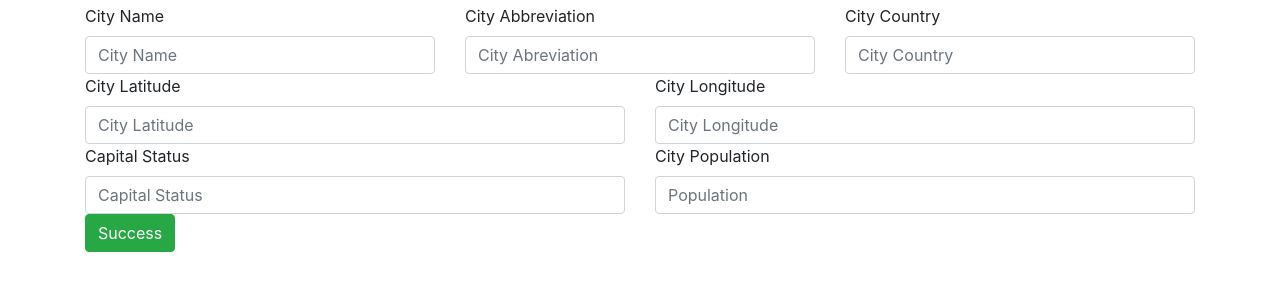
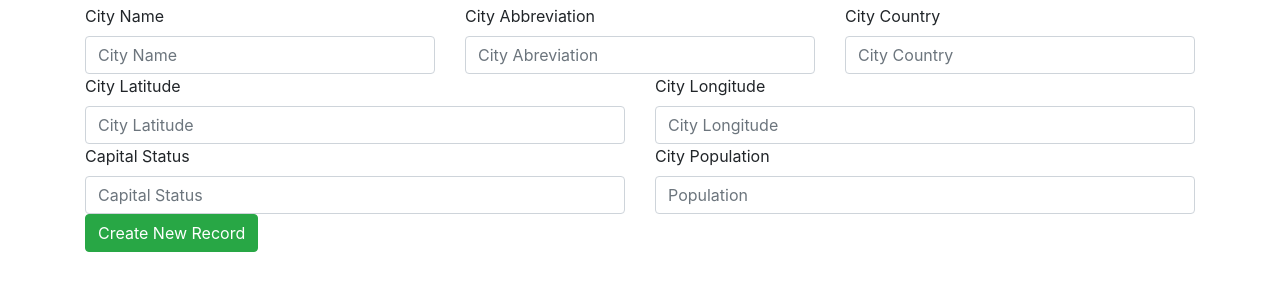
Before and after one commit to ChinonsoChima/PythonFlaskMySQLProject, a Flask app: page /cities/new in a window 1280 px wide. Shown: the part 56-356 px from the top of the page. Run offline with Flask 2, Linux system fonts and the light colour scheme; some libraries are stand-ins or nearby versions.

Commit message:
Updated new record html

```diff
--- a/app/templates/new.html
+++ b/app/templates/new.html
@@ -39,7 +39,7 @@
             <input id="fldPopulation" type="text" class="form-control" placeholder="Population" name="fldPopulation">
         </div>
     </div>
-    <button type="submit" class="btn btn-success">Success</button>
+    <button type="submit" class="btn btn-success">Create New Record</button>
 
 </form>
 
```
